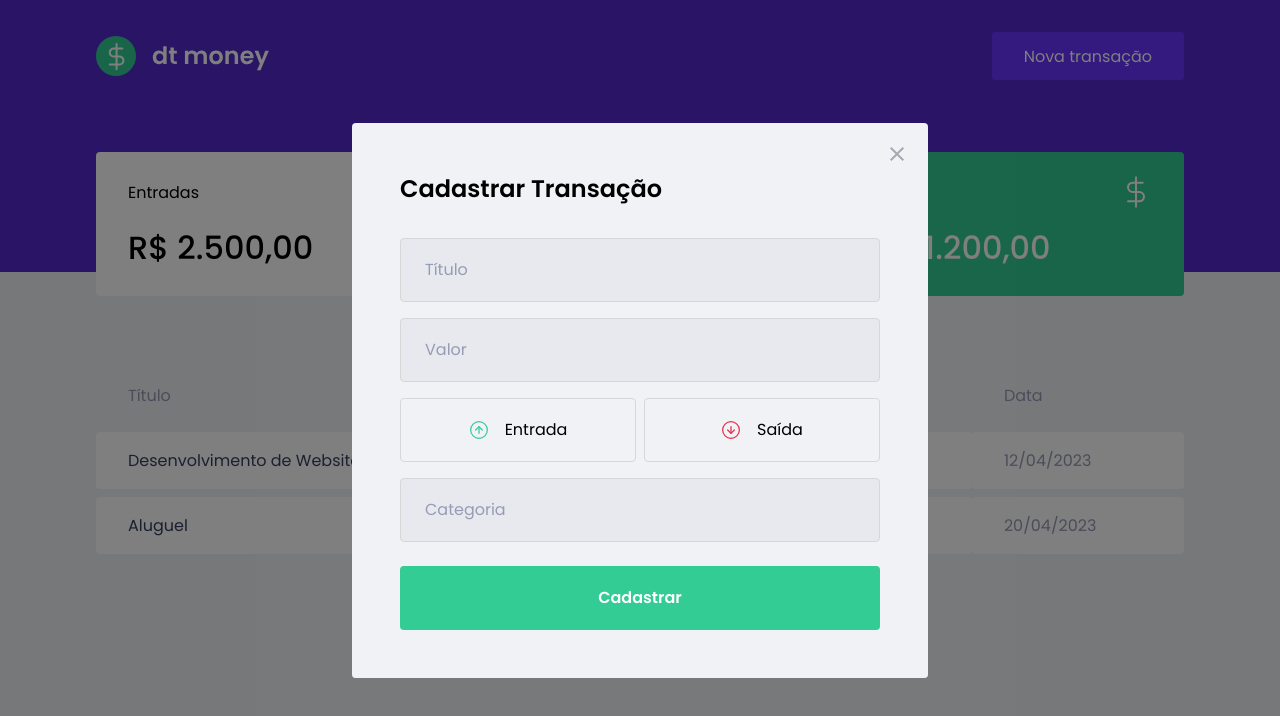
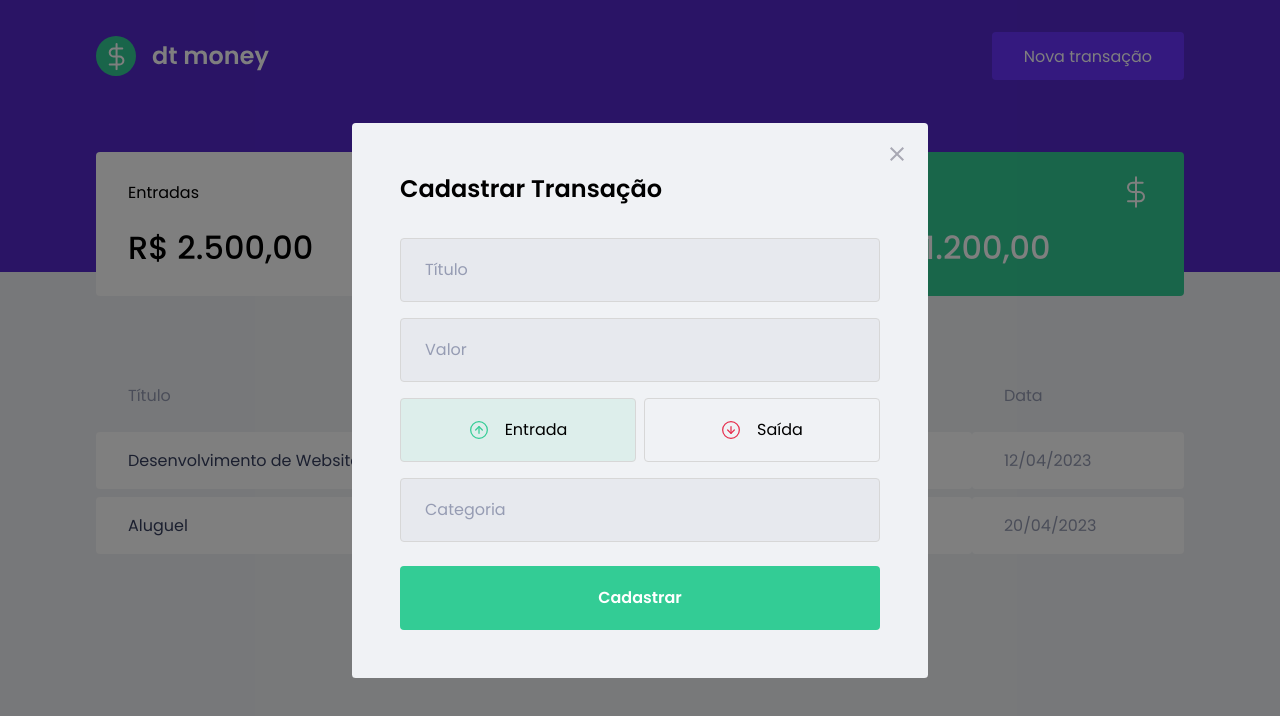
Before and after one commit to rgvieiraoficial/ignite-dtmoney, a React (Create React App) app: page / in a window 1280 px wide. Both pictures are taken after a click on the button "Nova transação". Shown: the top 716 px of the page. Built offline with nearby package versions, Linux system fonts and the light colour scheme; no server answers; what miragejs would draw is missing.

Commit message:
Added styles in Buttons on Modal Form

```diff
--- a/src/components/NewTransactionModal/index.tsx
+++ b/src/components/NewTransactionModal/index.tsx
@@ -1,10 +1,11 @@
+import { useState } from 'react';
 import Modal from 'react-modal';
 
 import incomeImg from '../../assets/income.svg';
 import outcomeImg from '../../assets/outcome.svg';
 import closeImg from '../../assets/close.svg';
 
-import { Container, TransactionTypeContainer } from './styles';
+import { Container, RadioBox, TransactionTypeContainer } from './styles';
 
 interface NewTransactionModalProps {
   isOpen: boolean;
@@ -12,6 +13,8 @@
 }
 
 export function NewTransactionModal({ isOpen, onRequestClose }: NewTransactionModalProps) {
+  const [type, setType] = useState('deposit');
+
   return (
     <Modal
       isOpen={isOpen}
@@ -40,19 +43,25 @@
         />
 
         <TransactionTypeContainer>
-          <button
+          <RadioBox
             type="button"
+            onClick={() => setType('deposit')}
+            isActive={type === 'deposit'}
+            activeColor="green"
           >
             <img src={incomeImg} alt="Entrada" />
             <span>Entrada</span>
-          </button>
+          </RadioBox>
 
-          <button
+          <RadioBox
             type="button"
+            onClick={() => setType('withdraw')}
+            isActive={type === 'withdraw'}
+            activeColor="red"
           >
             <img src={outcomeImg} alt="Saída" />
             <span>Saída</span>
-          </button>
+          </RadioBox>
         </TransactionTypeContainer>
 
         <input
--- a/src/components/NewTransactionModal/styles.ts
+++ b/src/components/NewTransactionModal/styles.ts
@@ -1,4 +1,4 @@
-import { darken } from 'polished';
+import { darken, transparentize } from 'polished';
 import styled from 'styled-components';
 
 export const Container = styled.form`
@@ -51,12 +51,28 @@
   display: grid;
   grid-template-columns: 1fr 1fr;
   gap: 0.5rem;
+`;
 
-  button {
+interface RadioBoxProps {
+  isActive: boolean;
+  activeColor: 'green' | 'red';
+}
+
+const colors = {
+  green: '#33CC95',
+  red: '#E62E4D'
+};
+
+export const RadioBox = styled.button<RadioBoxProps>`
   height: 4rem;
   border: 1px solid #D7D7D7;
   border-radius: 0.25rem;
-    background: transparent;
+
+  background: ${(props) => props.isActive
+    ? transparentize(0.9, colors[props.activeColor])
+    : 'transparent'
+  };
+
   display: flex;
   align-items: center;
   justify-content: center;
@@ -77,5 +93,4 @@
     font-size: 1rem;
     color: var(--text-tile);
   }
-  }
 `;
```
Lines whose indentation alone changed are shown as unchanged.
